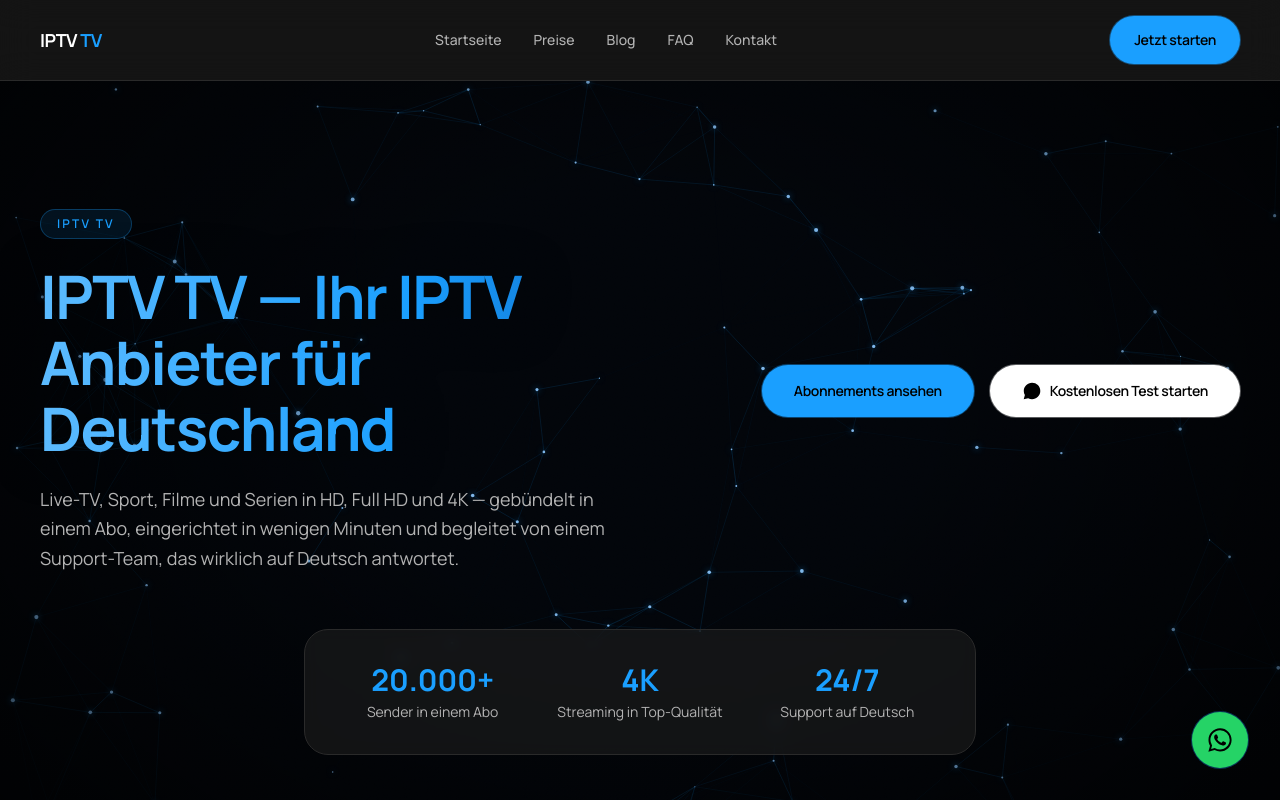
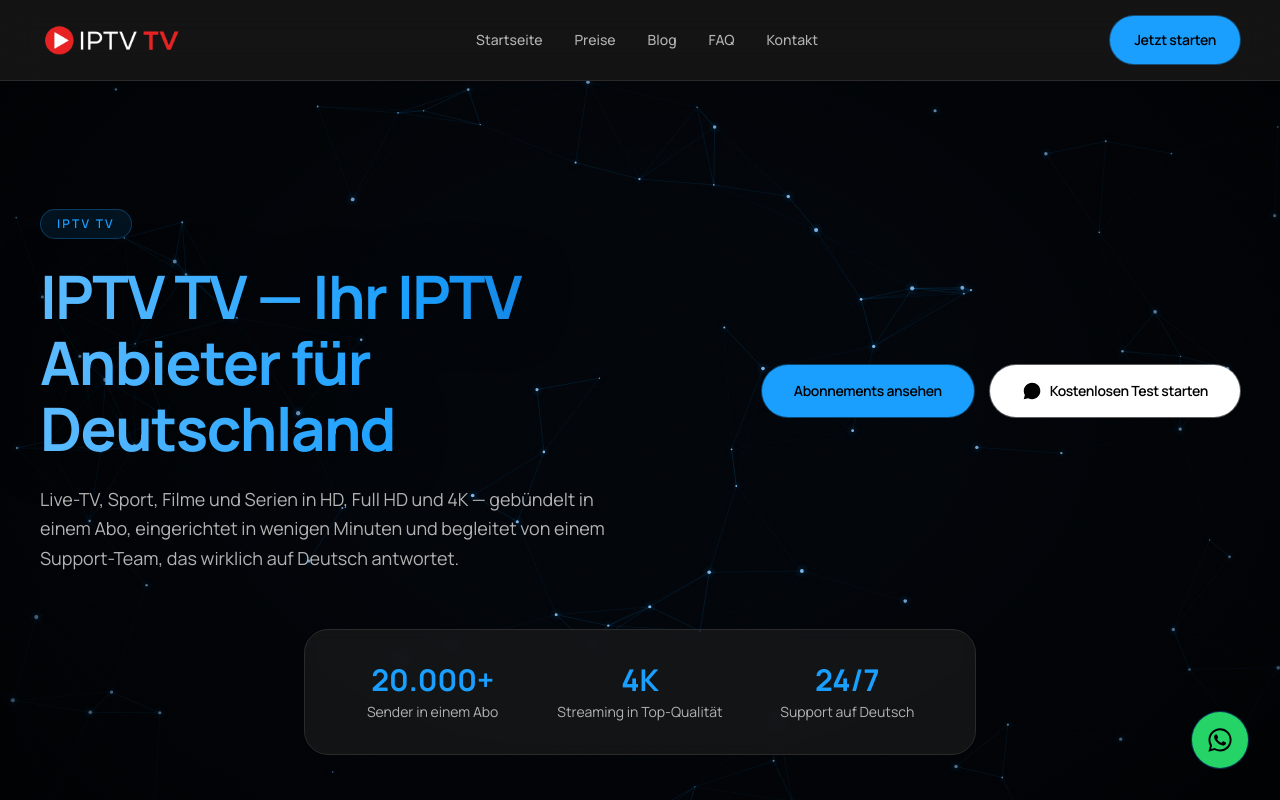
Before and after one commit to zakariyaa98/oscam-icam, a Next.js app: page / in a window 1280 px wide. Shown: the top 800 px of the page. Built offline with nearby package versions, Linux system fonts and the light colour scheme.

Commit message:
Update website logo

```diff
--- a/components/logo/BrandLogo.tsx
+++ b/components/logo/BrandLogo.tsx
@@ -1,14 +1,21 @@
+import Image from "next/image";
+
 type BrandLogoProps = {
   className?: string;
-  textClassName?: string;
 };
 
-// Text-only wordmark — no icon/symbol. "IPTV" in the neutral foreground
-// color, "TV" in the brand blue, per the Black + #1A9FFF identity.
-export function BrandLogo({ className, textClassName = "text-lg" }: BrandLogoProps) {
+// Official brand logo — fixed image asset, do not recreate/redesign/crop.
+// Intrinsic size is 800x200; width/height below preserve that 4:1 ratio
+// while `w-auto` lets the height classes drive responsive scaling.
+export function BrandLogo({ className }: BrandLogoProps) {
   return (
-    <span className={`font-display font-bold tracking-tight ${textClassName} ${className ?? ""}`}>
-      <span className="text-foreground">IPTV</span> <span className="text-aqua">TV</span>
-    </span>
+    <Image
+      src="/IPTV TV -Ihr IPTV Anbieter für Deutschland-800x200.png"
+      alt="IPTV TV – Ihr IPTV Anbieter für Deutschland"
+      width={800}
+      height={200}
+      priority
+      className={`h-8 w-auto sm:h-9 ${className ?? ""}`}
+    />
   );
 }
```
Also changed, not shown: public/IPTV TV -Ihr IPTV Anbieter für Deutschland-800x200.png (added).
